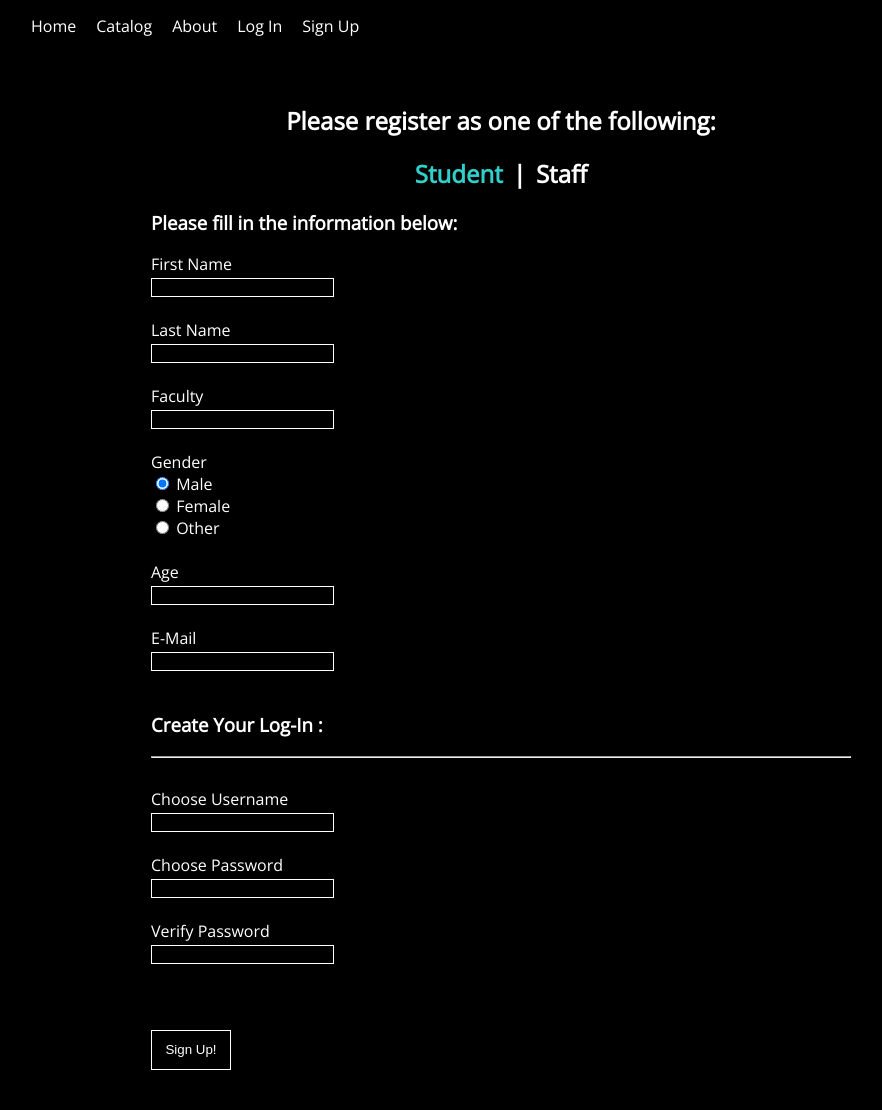
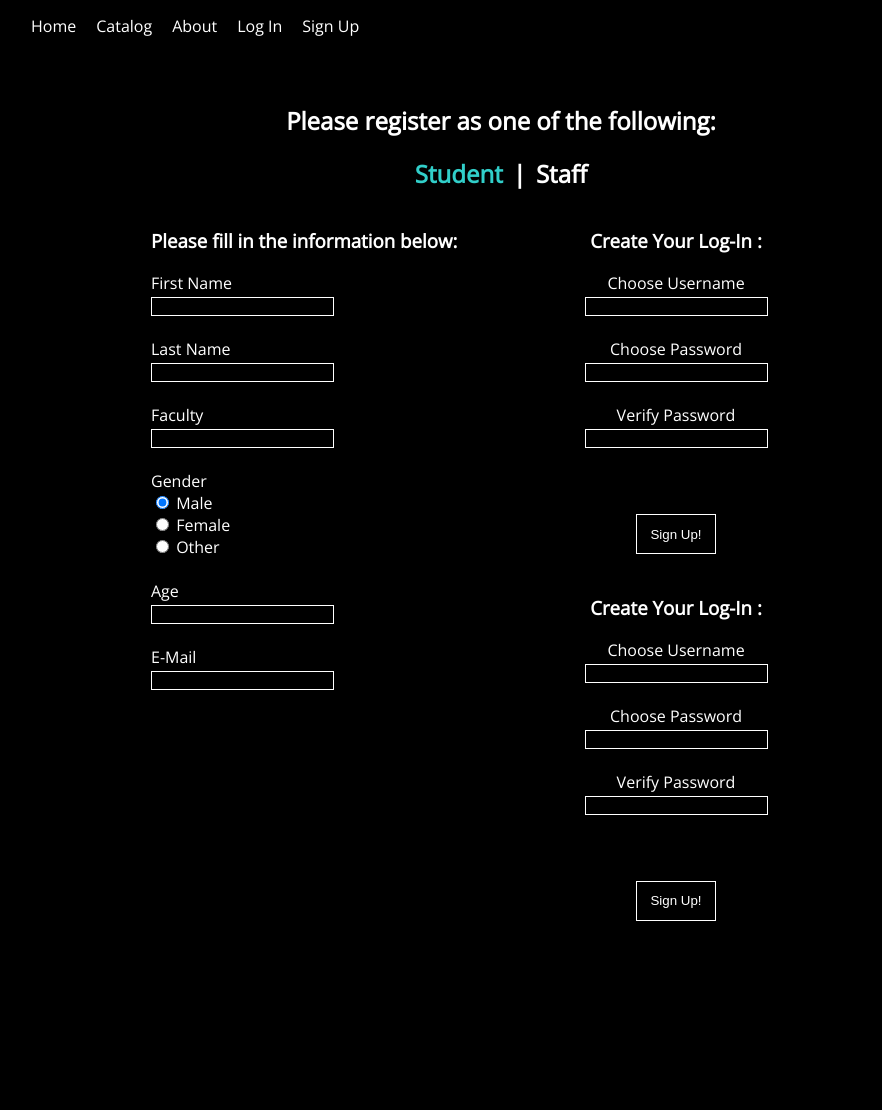
Before and after one commit to mkdeSilva/library, a PHP site: page /register.php in a window 1280 px wide. Shown: the whole page, without its empty margins (139-1021 px from the left). After the commit the page ends 921 px from the top, so only its background shows below. Run offline with PHP 8.4, Linux system fonts and the light colour scheme; data comes from the database, SQL or seed files in the repository.

Commit message:
check it out

```diff
--- a/register.php
+++ b/register.php
@@ -43,11 +43,10 @@ require_once('connect.php');
                 }
             }
             ?>
-
-            <div style="width: 100%;">
+          <div style="width: 100%;">
+            <div style="float:left; width: 50%">
 
                     <h3> Please fill in the information below: </h3>
-
                     <form id="studentRegisterForm" action="checkRegistration.php" method="POST">
                     <!-- to prevent errors -->
                     <input type ="hidden" name = "code" value=0>
@@ -62,7 +61,11 @@ require_once('connect.php');
                      <br><br>
                      Age <br> <input type = "text" name= "age" class="flatTextbox" > <br><br>
                      E-Mail <br> <input type = "text" name= "email" class="flatTextbox" > <br><br>
-                    <h3> Create Your Log-In :</h3><hr><br>
+            </div>
+
+            <div style="float:right; width: 50%">
+                  <center>
+                    <h3> Create Your Log-In :</h3>
                     Choose Username <br> <input type = "text" name = "username" class="flatTextbox" > <br><br>
                     Choose Password <br> <input type = "password" name = "passwd" class="flatTextbox"  ><br><br>
                     Verify Password <br> <input type = "password" name = "passwdVerify" class="flatTextbox"  ><br><br>
@@ -70,10 +73,14 @@ require_once('connect.php');
                                  <input type = "hidden" name = "whichMember" value = "student">
 
                     <input type="submit" value="Sign Up!" class="flatButton">
+                  </center>
+                    <br>
+            </div>
+                    </form>
+          </div>
 
-                    <br>
-        </form>
-
+  <div style="width: 100%;">
+      <div style="float:left; width: 50%">
         <form id="staffRegisterForm" action="checkRegistration.php" method="POST" style="display:none">
             <span style="color:red">Staff Code </span><br> <input type ="password" name = "code" class="flatTextbox" ><br><br>
             First Name <br> <input type = "text" name = "fName" class="flatTextbox" > <br><br>
@@ -101,18 +108,23 @@ require_once('connect.php');
             <br><br>
             Age <br> <input type = "text" name = "age" class="flatTextbox" > <br><br>
             E-Mail <br> <input type = "text" name = "email" class="flatTextbox" > <br><br>
+      </div>
+
+      <div style="float:right; width: 50%">
+          <center>
             <h3> Create Your Log-In :  </h3>
-             <hr><br>
              Choose Username <br> <input type = "text" name = "username" class="flatTextbox" > <br><br>
              Choose Password <br> <input type = "password" name = "passwd" class="flatTextbox" ><br><br>
              Verify Password <br> <input type = "password" name = "passwdVerify" class="flatTextbox"  ><br><br>
              <input type = "hidden" name = "whichMember" value = "staff">
              <br><br>
-             <center>
+            <center>
                  <input type="submit" value="Sign Up!" class="flatButton">
              </center>
             <br>
-              </center>
+          </center>
+      </div>
+  </div>
         </form>
     </center>
 </div>
```
